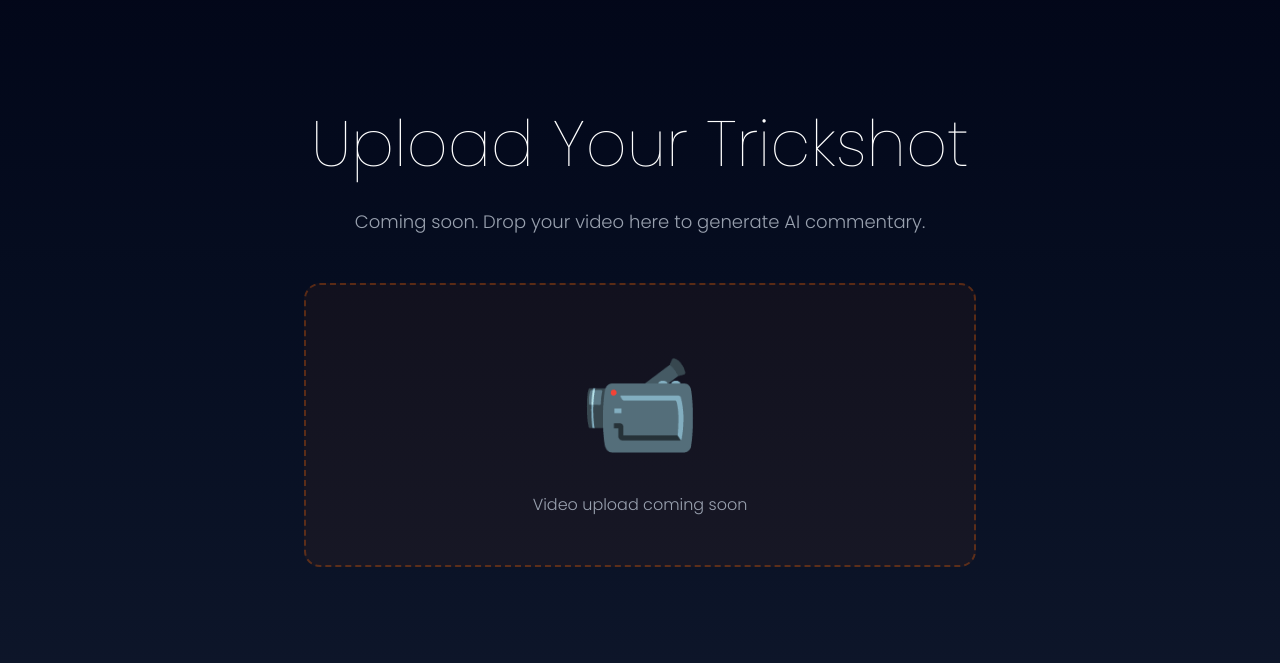
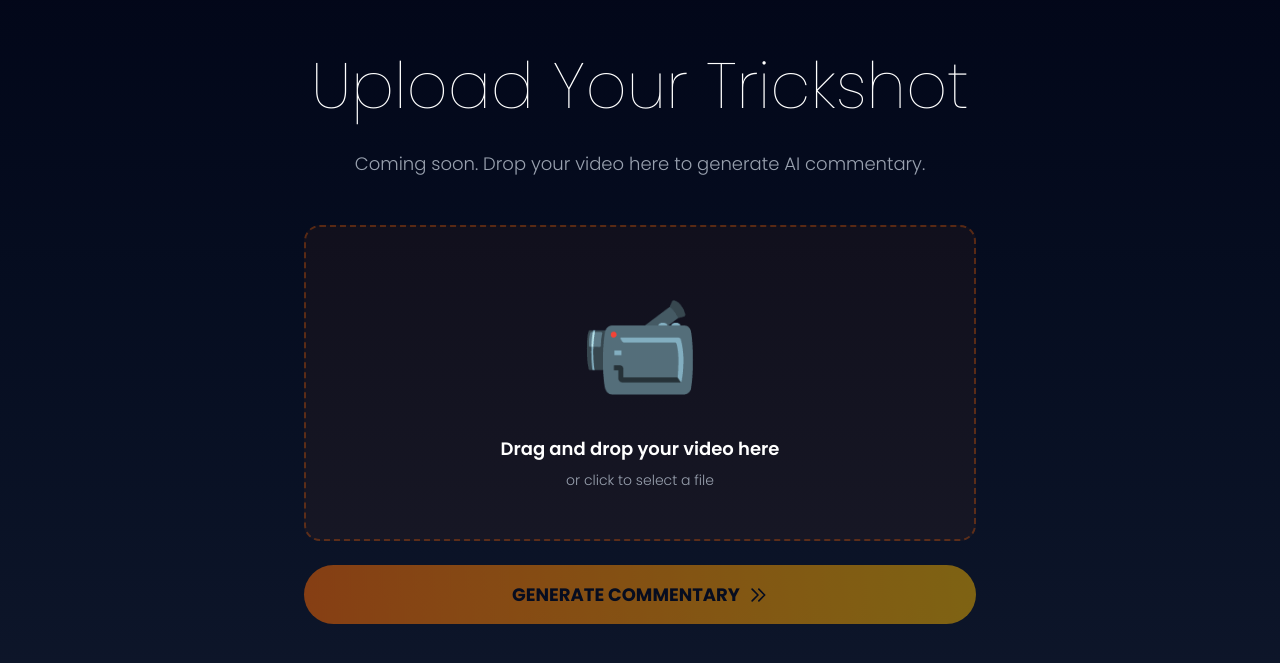
Before and after one commit to UmerQureshi21/FromTheSidelines, a React (Vite) app in the folder frontend/: page / in a window 1280 px wide. Shown: the part 869-1532 px from the top of the page. Built offline with nearby package versions, Linux system fonts and the light colour scheme.

Commit message:
added upload feature

```diff
--- a/frontend/src/App.tsx
+++ b/frontend/src/App.tsx
@@ -1,4 +1,5 @@
 import { useEffect, useState } from "react";
+import UploadVideo from "./components/UploadVideo";
 
 function App() {
   const [scrollY, setScrollY] = useState(0);
@@ -124,18 +125,7 @@ function App() {
             Coming soon. Drop your video here to generate AI commentary.
           </p>
 
-          {/* Upload placeholder */}
-          <div className="border-2 border-dashed border-orange-500/30 rounded-2xl p-12 bg-orange-500/5 hover:bg-orange-500/10 transition-colors cursor-pointer">
-            <div style={{ fontSize: "96px" }} className="mb-4">
-              📹
-            </div>
-            <p
-              className="poppins-light text-gray-400"
-              style={{ fontSize: "16px" }}
-            >
-              Video upload coming soon
-            </p>
-          </div>
+          <UploadVideo/>
         </div>
       </section>
     </div>
--- a/frontend/src/components/UploadVideo.tsx
+++ b/frontend/src/components/UploadVideo.tsx
@@ -1,28 +1,35 @@
-import { useState } from "react";
+import { useState, type ChangeEvent} from "react";
+
+interface UploadVideoState {
+  file: File | null;
+  loading: boolean;
+  error: string | null;
+  videoUrl: string | null;
+}
 
 function UploadVideo() {
-  const [file, setFile] = useState(null);
-  const [loading, setLoading] = useState(false);
+  const [file, setFile] = useState<File | null>(null);
+  const [loading, setLoading] = useState<boolean>(false);
   const [error, setError] = useState<string | null>(null);
-  const [videoUrl, setVideoUrl] = useState(null);
+  const [videoUrl, setVideoUrl] = useState<string | null>(null);
 
-  const handleFileChange = (e) => {
-    const selectedFile = e.target.files[0];
+  const handleFileChange = (e: ChangeEvent<HTMLInputElement>): void => {
+    const selectedFile = e.target.files?.[0];
     if (selectedFile) {
       setFile(selectedFile);
       setError(null);
     }
   };
 
-  const handleDragOver = (e) => {
+  const handleDragOver = (e: any): void => {
     e.preventDefault();
     e.stopPropagation();
   };
 
-  const handleDrop = (e) => {
+  const handleDrop = (e: any): void => {
     e.preventDefault();
     e.stopPropagation();
-    const droppedFile = e.dataTransfer.files[0];
+    const droppedFile = e.dataTransfer.files?.[0];
     if (droppedFile && droppedFile.type.startsWith("video/")) {
       setFile(droppedFile);
       setError(null);
@@ -31,7 +38,7 @@ function UploadVideo() {
     }
   };
 
-  const handleUpload = async () => {
+  const handleUpload = async (): Promise<void> => {
     if (!file) {
       setError("Please select a video");
       return;
@@ -53,14 +60,32 @@ function UploadVideo() {
         throw new Error(`Upload failed: ${response.statusText}`);
       }
 
-      // Convert response to blob and create URL
+      // Backend returns FileResponse (blob of video file)
       const blob = await response.blob();
-      const url = window.URL.createObjectURL(blob);
+      const url = URL.createObjectURL(blob);
       setVideoUrl(url);
     } catch (err) {
-      setError(err.message || "Something went wrong");
+      const errorMessage = err instanceof Error ? err.message : "Something went wrong";
+      setError(errorMessage);
     } finally {
       setLoading(false);
+    }
+  };
+
+  const handleReset = (): void => {
+    setVideoUrl(null);
+    setFile(null);
+    setError(null);
+  };
+
+  const handleDownload = (): void => {
+    if (videoUrl) {
+      const link = document.createElement("a");
+      link.href = videoUrl;
+      link.download = "commentated-trickshot.mp4";
+      document.body.appendChild(link);
+      link.click();
+      document.body.removeChild(link);
     }
   };
 
@@ -140,10 +165,9 @@ function UploadVideo() {
           </div>
 
           {/* Download button */}
-          <a
-            href={videoUrl}
-            download="commentated-trickshot.mp4"
-            className="block w-full group relative px-8 py-4 bg-gradient-to-r from-orange-500 to-yellow-500 text-slate-950 poppins-bold rounded-full overflow-hidden transition-all duration-300 hover:shadow-2xl hover:shadow-orange-500/50 text-center"
+          <button
+            onClick={handleDownload}
+            className="block w-full group relative px-8 py-4 bg-gradient-to-r from-orange-500 to-yellow-500 text-slate-950 poppins-bold rounded-full overflow-hidden transition-all duration-300 hover:shadow-2xl hover:shadow-orange-500/50"
             style={{ fontSize: "18px" }}
           >
             <span className="relative z-10 flex items-center justify-center gap-2">
@@ -158,15 +182,11 @@ function UploadVideo() {
               </svg>
             </span>
             <div className="absolute inset-0 bg-white opacity-0 group-hover:opacity-10 transition-opacity" />
-          </a>
+          </button>
 
           {/* Try another */}
           <button
-            onClick={() => {
-              setVideoUrl(null);
-              setFile(null);
-              setError(null);
-            }}
+            onClick={handleReset}
             className="w-full poppins-semibold px-8 py-4 border-2 border-orange-500/50 text-orange-400 rounded-full hover:bg-orange-500/10 transition-colors"
             style={{ fontSize: "16px" }}
           >
```
